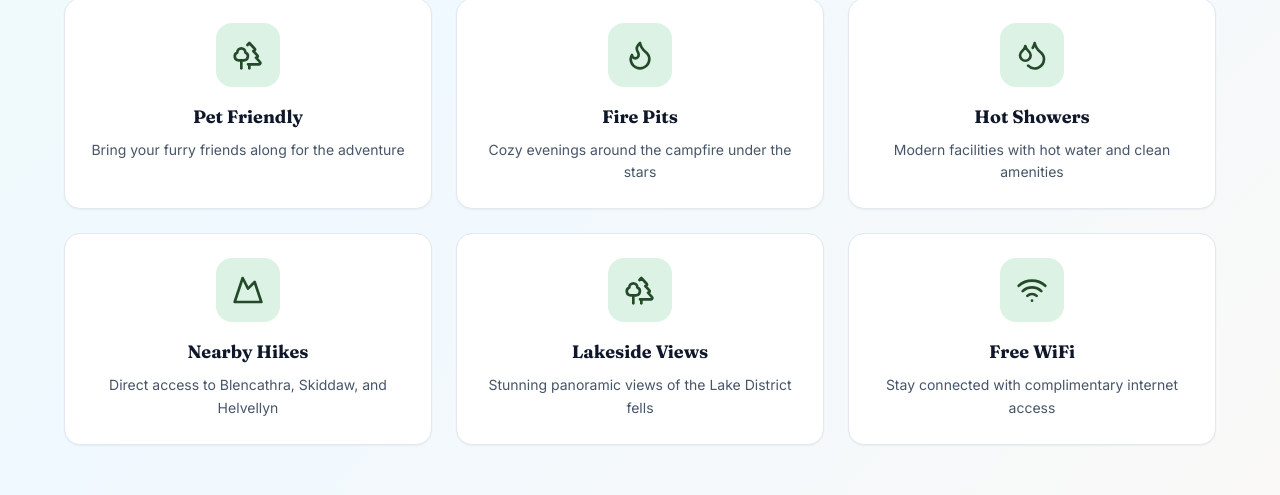
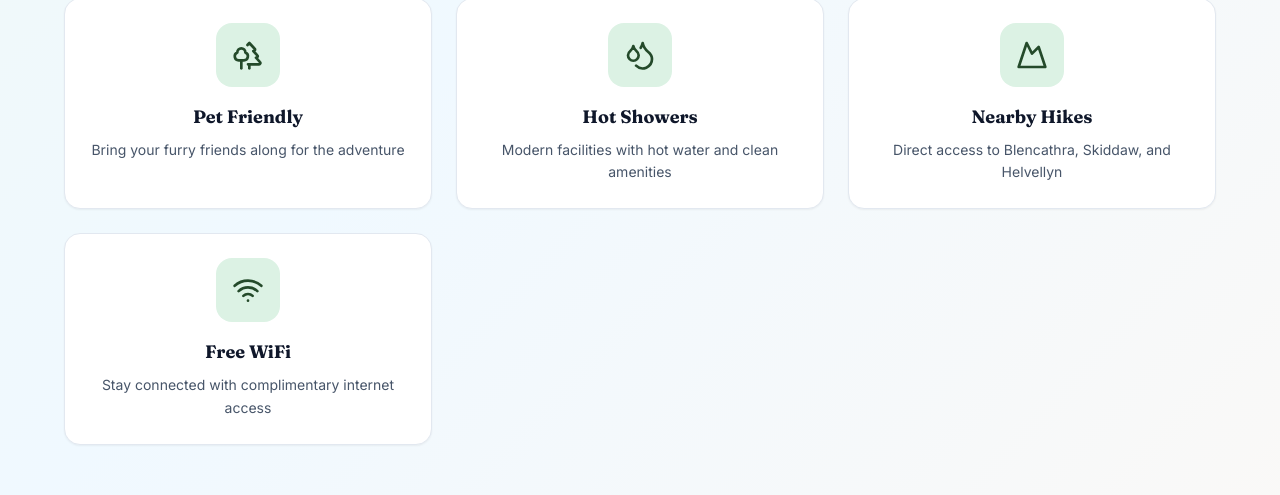
Before and after one commit to GHaigh/setmabanningcaravanpark, a Next.js app in the folder nextjs/: page / in a window 1280 px wide. Shown: the part 1627-2122 px from the top of the page. Built offline with nearby package versions, Linux system fonts and the light colour scheme; no server answers.

Commit message:
Remove Fire Pits and Lakeside Views feature boxes
- Removed Fire Pits and Lakeside Views from site features
- Updated hero component to remove Fire Pits reference
- Streamlined features to focus on core amenities

```diff
--- a/nextjs/components/sections/hero.tsx
+++ b/nextjs/components/sections/hero.tsx
@@ -140,7 +140,6 @@ export function Hero() {
           >
             {[
               { icon: '🐕', label: 'Pet Friendly' },
-              { icon: '🔥', label: 'Fire Pits' },
               { icon: '🚿', label: 'Hot Showers' },
               { icon: '📶', label: 'Free WiFi' },
             ].map((feature, index) => (
--- a/nextjs/data/site.ts
+++ b/nextjs/data/site.ts
@@ -38,11 +38,6 @@ export const siteConfig = {
       description: 'Bring your furry friends along for the adventure'
     },
     {
-      icon: 'Flame',
-      title: 'Fire Pits',
-      description: 'Cozy evenings around the campfire under the stars'
-    },
-    {
       icon: 'Droplets',
       title: 'Hot Showers',
       description: 'Modern facilities with hot water and clean amenities'
@@ -51,11 +46,6 @@ export const siteConfig = {
       icon: 'Mountain',
       title: 'Nearby Hikes',
       description: 'Direct access to Blencathra, Skiddaw, and Helvellyn'
-    },
-    {
-      icon: 'Trees',
-      title: 'Lakeside Views',
-      description: 'Stunning panoramic views of the Lake District fells'
     },
     {
       icon: 'Wifi',
```
